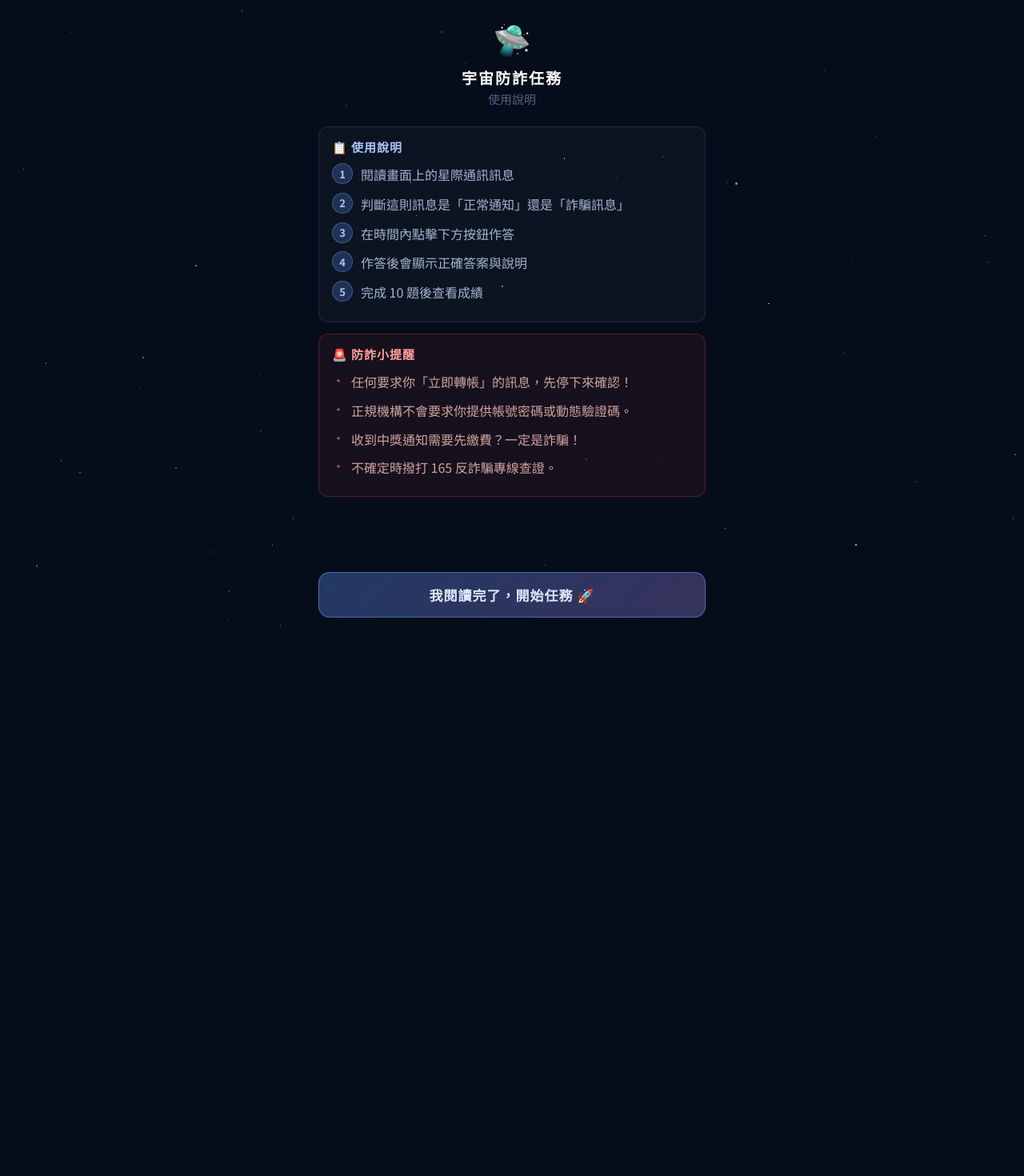
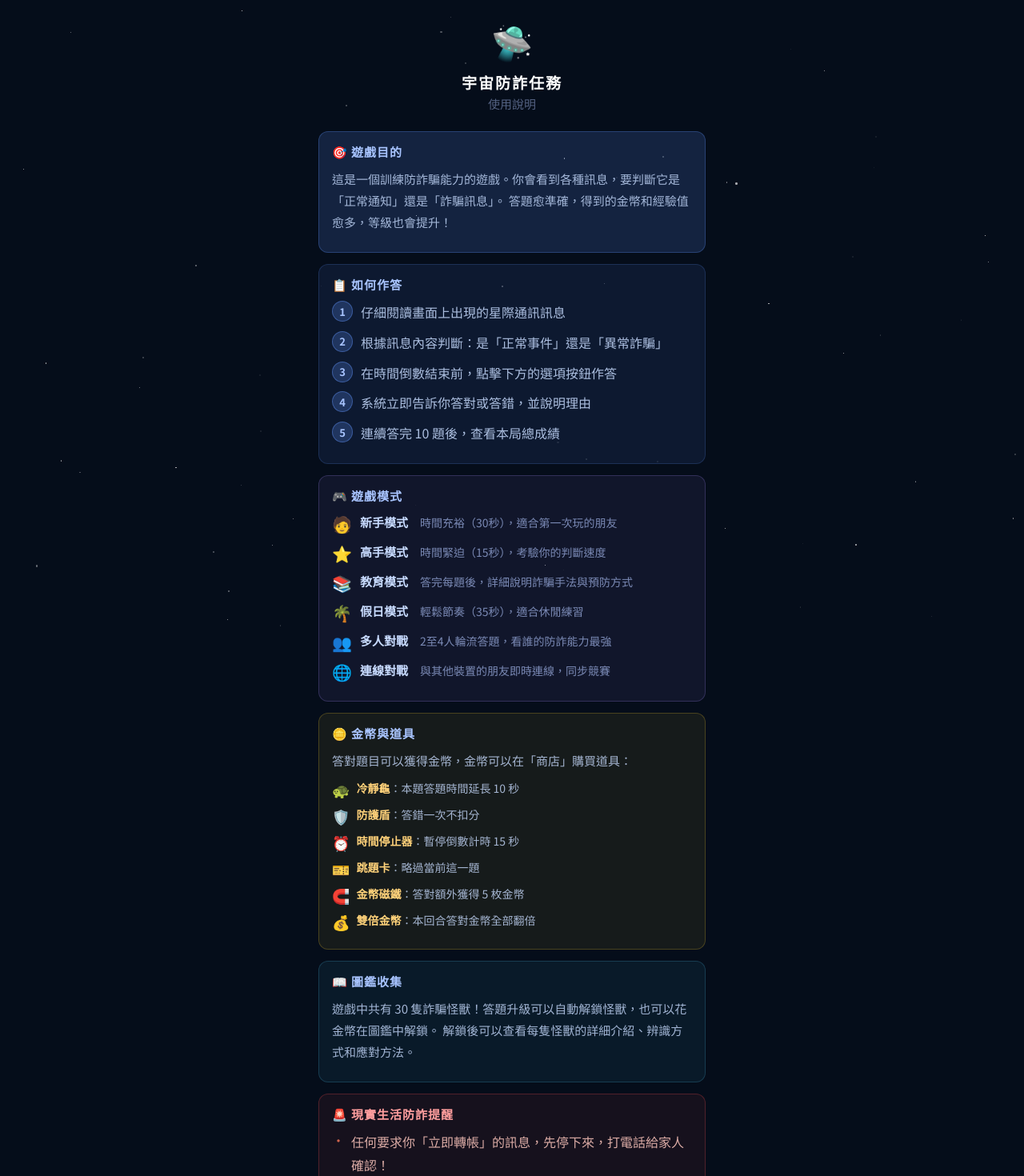
Before and after one commit to chenguangschool-max/cosmic-antiscam, a React (Vite) app in the folder cosmic-antiscam/: page / in a window 1280 px wide. Shown: the top 1470 px of the page at 80% size. Before the commit the page ends 800 px from the top, so only its background shows below. Built offline with nearby package versions, Linux system fonts and the light colour scheme; no server answers.

Commit message:
管理員控制台（開關+重置）；使用說明詳細版

```diff
--- a/cosmic-antiscam/src/App.jsx
+++ b/cosmic-antiscam/src/App.jsx
@@ -5,6 +5,7 @@ import Toast from './components/Toast'
 import Instructions from './pages/Instructions'
 import ProfileSetup from './pages/ProfileSetup'
 import WaitingRoom from './pages/WaitingRoom'
+import AdminPanel from './pages/AdminPanel'
 import MainMenu from './pages/MainMenu'
 import ModeSelect from './pages/ModeSelect'
 import Quiz from './pages/Quiz'
@@ -20,27 +21,29 @@ import OnlineBattle from './pages/OnlineBattle'
 const SERVER = 'https://cosmic-antiscam-production.up.railway.app'
 const ADMIN_SECRET = 'cosmic888'
 
-function getInitStep() {
-  if (!localStorage.getItem('cosmicReady_v8')) return 'instructions'
-  return 'ready'
-}
-
-// 管理員模式：網址帶 ?admin=cosmic888 時自動啟用
 function checkAdmin() {
   const params = new URLSearchParams(window.location.search)
   if (params.get('admin') === ADMIN_SECRET) {
     localStorage.setItem('isAdmin', '1')
-    // 清掉網址參數
     window.history.replaceState({}, '', window.location.pathname)
   }
   return localStorage.getItem('isAdmin') === '1'
 }
 
+function getStep(serverVersion) {
+  const localVersion = localStorage.getItem('cosmicVersion')
+  if (String(serverVersion) !== String(localVersion)) return 'instructions'
+  if (!localStorage.getItem('cosmicReady_v8')) return 'instructions'
+  return 'ready'
+}
+
 export default function App() {
-  const [step, setStep] = useState(getInitStep)
+  const [step, setStep] = useState('instructions')
   const [gameOpen, setGameOpen] = useState(false)
+  const [serverVersion, setServerVersion] = useState(null)
   const [isAdmin] = useState(checkAdmin)
   const [toggling, setToggling] = useState(false)
+  const [resetting, setResetting] = useState(false)
   const [page, setPage] = useState('menu')
   const [currentMode, setCurrentMode] = useState(null)
   const [quizResult, setQuizResult] = useState(null)
@@ -48,17 +51,36 @@ export default function App() {
   const [multiResults, setMultiResults] = useState([])
   const [onlineRoom, setOnlineRoom] = useState(null)
 
-  // 輪詢遊戲狀態
+  const navigate = (p) => setPage(p)
+
+  const fetchStatus = async () => {
+    try {
+      const res = await fetch(`${SERVER}/api/status`)
+      const data = await res.json()
+      setGameOpen(data.open)
+      if (data.version !== undefined) {
+        const local = localStorage.getItem('cosmicVersion')
+        if (String(data.version) !== String(local)) {
+          // 版本不同 → 清除舊存檔，重新走流程
+          localStorage.removeItem('cosmicReady_v8')
+          localStorage.removeItem('playerName')
+          localStorage.setItem('cosmicVersion', String(data.version))
+          setStep('instructions')
+          setPage('menu')
+        }
+        setServerVersion(data.version)
+        if (local === null) {
+          localStorage.setItem('cosmicVersion', String(data.version))
+        }
+      }
+    } catch {}
+  }
+
   useEffect(() => {
-    const check = async () => {
-      try {
-        const res = await fetch(`${SERVER}/api/status`)
-        const data = await res.json()
-        setGameOpen(data.open)
-      } catch {}
-    }
-    check()
-    const interval = setInterval(check, 5000)
+    fetchStatus().then(() => {
+      setStep(getStep(localStorage.getItem('cosmicVersion')))
+    })
+    const interval = setInterval(fetchStatus, 5000)
     return () => clearInterval(interval)
   }, [])
 
@@ -76,51 +98,55 @@ export default function App() {
     setToggling(false)
   }
 
-  const navigate = (p) => setPage(p)
+  const handleReset = async () => {
+    setResetting(true)
+    try {
+      const res = await fetch(`${SERVER}/api/admin/reset`, {
+        method: 'POST',
+        headers: { 'Content-Type': 'application/json' },
+        body: JSON.stringify({ secret: ADMIN_SECRET }),
+      })
+      const data = await res.json()
+      setGameOpen(data.open)
+      setServerVersion(data.version)
+    } catch {}
+    setResetting(false)
+  }
+
+  const markReady = () => {
+    localStorage.setItem('cosmicReady_v8', '1')
+    setStep('ready')
+  }
 
   return (
     <GameProvider>
       <Stars />
       <Toast />
 
-      {/* 管理員懸浮按鈕 */}
       {isAdmin && (
-        <div style={{
-          position: 'fixed', bottom: 24, right: 24, zIndex: 999,
-        }}>
-          <button onClick={handleToggle} disabled={toggling} style={{
-            padding: '14px 22px', borderRadius: 14, fontSize: 16, fontWeight: 700,
-            fontFamily: 'Noto Sans TC,sans-serif', cursor: 'pointer',
-            border: 'none', boxShadow: '0 4px 20px rgba(0,0,0,.5)',
-            background: gameOpen ? 'rgba(255,80,80,.9)' : 'rgba(50,200,120,.9)',
-            color: '#fff', transition: 'all .2s',
-          }}>
-            {toggling ? '…' : gameOpen ? '🔒 關閉遊戲' : '🔓 開啟遊戲'}
-          </button>
-        </div>
+        <AdminPanel
+          gameOpen={gameOpen}
+          onToggle={handleToggle}
+          onReset={handleReset}
+          toggling={toggling}
+          resetting={resetting}
+        />
       )}
 
       <div style={{ position: 'relative', zIndex: 1, maxWidth: 520, margin: '0 auto' }}>
 
-        {/* 第一步：使用說明 */}
         {step === 'instructions' && (
           <Instructions onDone={() => setStep('profile')} />
         )}
 
-        {/* 第二步：個人資料 */}
         {step === 'profile' && (
-          <ProfileSetup onDone={() => {
-            localStorage.setItem('cosmicReady_v8', '1')
-            setStep('ready')
-          }} />
+          <ProfileSetup onDone={markReady} />
         )}
 
-        {/* 等待畫面（遊戲未開啟且非管理員） */}
         {step === 'ready' && !gameOpen && !isAdmin && (
           <WaitingRoom />
         )}
 
-        {/* 主遊戲（遊戲已開啟，或管理員可直接進入） */}
         {step === 'ready' && (gameOpen || isAdmin) && (
           <>
             {page === 'menu'         && <MainMenu navigate={navigate} />}
--- /dev/null
+++ b/cosmic-antiscam/src/pages/AdminPanel.jsx
@@ -0,0 +1,55 @@
+export default function AdminPanel({ gameOpen, onToggle, onReset, toggling, resetting }) {
+  return (
+    <div style={{
+      position: 'fixed', bottom: 24, right: 24, zIndex: 999,
+      background: '#0c1829', border: '1px solid rgba(91,141,238,.4)',
+      borderRadius: 16, padding: 18, minWidth: 200,
+      boxShadow: '0 8px 32px rgba(0,0,0,.6)',
+    }}>
+      <div style={{ fontSize: 13, color: 'rgba(140,180,255,.6)', fontWeight: 700, letterSpacing: 1, marginBottom: 14 }}>
+        ⚙️ 管理員控制台
+      </div>
+
+      {/* 狀態燈 */}
+      <div style={{
+        display: 'flex', alignItems: 'center', gap: 8, marginBottom: 14,
+        padding: '8px 12px', borderRadius: 8,
+        background: gameOpen ? 'rgba(50,200,120,.1)' : 'rgba(255,80,80,.1)',
+        border: `1px solid ${gameOpen ? 'rgba(50,200,120,.3)' : 'rgba(255,80,80,.3)'}`,
+      }}>
+        <div style={{
+          width: 10, height: 10, borderRadius: '50%',
+          background: gameOpen ? '#34d399' : '#ff6b6b',
+          boxShadow: `0 0 8px ${gameOpen ? '#34d399' : '#ff6b6b'}`,
+        }} />
+        <span style={{ fontSize: 14, color: gameOpen ? '#7ee8c5' : '#ffaaaa', fontWeight: 600 }}>
+          {gameOpen ? '遊戲進行中' : '遊戲已關閉'}
+        </span>
+      </div>
+
+      {/* 開關按鈕 */}
+      <button onClick={onToggle} disabled={toggling} style={{
+        width: '100%', padding: '11px 0', borderRadius: 10, marginBottom: 8,
+        background: gameOpen ? 'rgba(255,80,80,.2)' : 'rgba(50,200,120,.2)',
+        border: `1px solid ${gameOpen ? 'rgba(255,80,80,.5)' : 'rgba(50,200,120,.5)'}`,
+        color: gameOpen ? '#ffaaaa' : '#7ee8c5',
+        fontSize: 14, fontWeight: 700, cursor: toggling ? 'wait' : 'pointer',
+        fontFamily: 'Noto Sans TC,sans-serif',
+      }}>
+        {toggling ? '…' : gameOpen ? '🔒 關閉遊戲' : '🔓 開啟遊戲'}
+      </button>
+
+      {/* 重置按鈕 */}
+      <button onClick={() => {
+        if (window.confirm('確定重置？所有人將重新看使用說明、設定暱稱、金幣歸零。')) onReset()
+      }} disabled={resetting} style={{
+        width: '100%', padding: '11px 0', borderRadius: 10,
+        background: 'rgba(255,180,50,.1)', border: '1px solid rgba(255,180,50,.3)',
+        color: '#ffd27a', fontSize: 14, fontWeight: 700,
+        cursor: resetting ? 'wait' : 'pointer', fontFamily: 'Noto Sans TC,sans-serif',
+      }}>
+        {resetting ? '重置中…' : '🔄 重置所有人'}
+      </button>
+    </div>
+  )
+}
--- a/cosmic-antiscam/src/pages/Instructions.jsx
+++ b/cosmic-antiscam/src/pages/Instructions.jsx
@@ -2,74 +2,154 @@ export default function Instructions({ onDone, isRevisit }) {
   return (
     <div style={{ padding:'20px 18px 0', position:'relative', zIndex:2, minHeight:'100vh', display:'flex', flexDirection:'column' }}>
 
-      {/* 標題 */}
       <div style={{ textAlign:'center', marginBottom:24 }}>
-        <div style={{ fontSize:38, marginBottom:8 }}>🛸</div>
+        <div style={{ fontSize:42, marginBottom:8 }}>🛸</div>
         <div style={{ fontFamily:'Orbitron,monospace', fontSize:19, fontWeight:900, color:'#fff', letterSpacing:2 }}>
           宇宙防詐任務
         </div>
         <div style={{ fontSize:15, color:'rgba(180,200,255,.45)', marginTop:3 }}>使用說明</div>
       </div>
 
-      {/* 內容 */}
       <div style={{ flex:1, overflowY:'auto', paddingBottom:16 }}>
 
-        {/* 使用說明 */}
-        <div style={{ marginBottom:14, padding:'14px 16px', borderRadius:12, background:'rgba(255,255,255,.03)', border:'1px solid rgba(91,141,238,.18)' }}>
-          <div style={{ fontSize:15, fontWeight:700, color:'#a8c4ff', letterSpacing:1, marginBottom:10 }}>📋 使用說明</div>
-          <Step n="1" text="閱讀畫面上的星際通訊訊息" />
-          <Step n="2" text="判斷這則訊息是「正常通知」還是「詐騙訊息」" />
-          <Step n="3" text="在時間內點擊下方按鈕作答" />
-          <Step n="4" text="作答後會顯示正確答案與說明" />
-          <Step n="5" text="完成 10 題後查看成績" />
-        </div>
+        {/* 遊戲目的 */}
+        <Section color='rgba(91,141,238,.18)' border='rgba(91,141,238,.3)'>
+          <SectionTitle>🎯 遊戲目的</SectionTitle>
+          <p style={bodyText}>
+            這是一個訓練防詐騙能力的遊戲。你會看到各種訊息，要判斷它是「正常通知」還是「詐騙訊息」。
+            答題愈準確，得到的金幣和經驗值愈多，等級也會提升！
+          </p>
+        </Section>
 
-        {/* 防詐小提醒 */}
-        <div style={{ padding:'14px 16px', borderRadius:12, background:'rgba(255,80,80,.07)', border:'1px solid rgba(255,80,80,.25)' }}>
-          <div style={{ fontSize:15, fontWeight:700, color:'#ff9e9e', letterSpacing:1, marginBottom:10 }}>🚨 防詐小提醒</div>
-          <Remind text="任何要求你「立即轉帳」的訊息，先停下來確認！" />
-          <Remind text="正規機構不會要求你提供帳號密碼或動態驗證碼。" />
-          <Remind text="收到中獎通知需要先繳費？一定是詐騙！" />
-          <Remind text="不確定時撥打 165 反詐騙專線查證。" />
-        </div>
+        {/* 如何作答 */}
+        <Section color='rgba(91,141,238,.1)' border='rgba(91,141,238,.2)'>
+          <SectionTitle>📋 如何作答</SectionTitle>
+          <Step n="1" text="仔細閱讀畫面上出現的星際通訊訊息" />
+          <Step n="2" text="根據訊息內容判斷：是「正常事件」還是「異常詐騙」" />
+          <Step n="3" text="在時間倒數結束前，點擊下方的選項按鈕作答" />
+          <Step n="4" text="系統立即告訴你答對或答錯，並說明理由" />
+          <Step n="5" text="連續答完 10 題後，查看本局總成績" />
+        </Section>
+
+        {/* 遊戲模式 */}
+        <Section color='rgba(167,139,250,.08)' border='rgba(167,139,250,.22)'>
+          <SectionTitle>🎮 遊戲模式</SectionTitle>
+          <ModeRow emoji='🧑' name='新手模式' desc='時間充裕（30秒），適合第一次玩的朋友' />
+          <ModeRow emoji='⭐' name='高手模式' desc='時間緊迫（15秒），考驗你的判斷速度' />
+          <ModeRow emoji='📚' name='教育模式' desc='答完每題後，詳細說明詐騙手法與預防方式' />
+          <ModeRow emoji='🌴' name='假日模式' desc='輕鬆節奏（35秒），適合休閒練習' />
+          <ModeRow emoji='👥' name='多人對戰' desc='2至4人輪流答題，看誰的防詐能力最強' />
+          <ModeRow emoji='🌐' name='連線對戰' desc='與其他裝置的朋友即時連線，同步競賽' />
+        </Section>
+
+        {/* 金幣與道具 */}
+        <Section color='rgba(255,210,50,.07)' border='rgba(255,210,50,.22)'>
+          <SectionTitle>🪙 金幣與道具</SectionTitle>
+          <p style={bodyText}>答對題目可以獲得金幣，金幣可以在「商店」購買道具：</p>
+          <Item emoji='🐢' name='冷靜龜' desc='本題答題時間延長 10 秒' />
+          <Item emoji='🛡️' name='防護盾' desc='答錯一次不扣分' />
+          <Item emoji='⏰' name='時間停止器' desc='暫停倒數計時 15 秒' />
+          <Item emoji='🎫' name='跳題卡' desc='略過當前這一題' />
+          <Item emoji='🧲' name='金幣磁鐵' desc='答對額外獲得 5 枚金幣' />
+          <Item emoji='💰' name='雙倍金幣' desc='本回合答對金幣全部翻倍' />
+        </Section>
+
+        {/* 圖鑑 */}
+        <Section color='rgba(80,200,240,.07)' border='rgba(80,200,240,.2)'>
+          <SectionTitle>📖 圖鑑收集</SectionTitle>
+          <p style={bodyText}>
+            遊戲中共有 30 隻詐騙怪獸！答題升級可以自動解鎖怪獸，也可以花金幣在圖鑑中解鎖。
+            解鎖後可以查看每隻怪獸的詳細介紹、辨識方式和應對方法。
+          </p>
+        </Section>
+
+        {/* 防詐提醒 */}
+        <Section color='rgba(255,80,80,.07)' border='rgba(255,80,80,.25)'>
+          <SectionTitle color='#ff9e9e'>🚨 現實生活防詐提醒</SectionTitle>
+          <Remind text="任何要求你「立即轉帳」的訊息，先停下來，打電話給家人確認！" />
+          <Remind text="正規銀行、政府機關、醫院，絕對不會用電話或簡訊要求你提供帳號密碼。" />
+          <Remind text="收到中獎通知卻要先繳費？這 100% 是詐騙，直接忽略！" />
+          <Remind text="孫子、親友突然換號碼緊急借錢？先用舊號碼打回去確認本人。" />
+          <Remind text="不確定真假時，撥打 165 反詐騙專線查證，24 小時都有人接聽。" />
+        </Section>
 
       </div>
 
-      {/* 確認按鈕 */}
       <div style={{ padding:'16px 0 28px' }}>
         <button onClick={onDone} style={{
-          width:'100%', padding:15, borderRadius:14,
+          width:'100%', padding:16, borderRadius:14,
           background:'linear-gradient(135deg,rgba(91,141,238,.35),rgba(167,139,250,.3))',
           border:'1px solid rgba(91,141,238,.6)',
           color:'#e0eaff', fontSize:17, fontWeight:700,
           cursor:'pointer', fontFamily:'Noto Sans TC,sans-serif', letterSpacing:1,
         }}>
-          {isRevisit ? '← 返回主選單' : '我閱讀完了，開始任務 🚀'}
+          {isRevisit ? '← 返回主選單' : '我閱讀完了，下一步 →'}
         </button>
       </div>
     </div>
   )
 }
 
+function Section({ children, color, border }) {
+  return (
+    <div style={{ marginBottom:14, padding:'14px 16px', borderRadius:12, background:color, border:`1px solid ${border}` }}>
+      {children}
+    </div>
+  )
+}
+
+function SectionTitle({ children, color }) {
+  return (
+    <div style={{ fontSize:15, fontWeight:700, color: color || '#a8c4ff', letterSpacing:1, marginBottom:10 }}>
+      {children}
+    </div>
+  )
+}
+
 function Step({ n, text }) {
   return (
-    <div style={{ display:'flex', gap:10, alignItems:'flex-start', marginBottom:8 }}>
+    <div style={{ display:'flex', gap:10, alignItems:'flex-start', marginBottom:9 }}>
       <div style={{
         width:26, height:26, borderRadius:'50%', flexShrink:0,
         background:'rgba(91,141,238,.25)', border:'1px solid rgba(91,141,238,.45)',
         display:'flex', alignItems:'center', justifyContent:'center',
         fontSize:13, fontWeight:700, color:'#a8c4ff',
       }}>{n}</div>
-      <div style={{ fontSize:16, color:'rgba(200,220,255,.8)', lineHeight:1.8 }}>{text}</div>
+      <div style={{ fontSize:16, color:'rgba(200,220,255,.85)', lineHeight:1.8 }}>{text}</div>
+    </div>
+  )
+}
+
+function ModeRow({ emoji, name, desc }) {
+  return (
+    <div style={{ display:'flex', gap:10, alignItems:'flex-start', marginBottom:8 }}>
+      <span style={{ fontSize:20, flexShrink:0 }}>{emoji}</span>
+      <div>
+        <span style={{ fontSize:15, fontWeight:700, color:'#c8dbff' }}>{name}　</span>
+        <span style={{ fontSize:14, color:'rgba(180,200,255,.65)' }}>{desc}</span>
+      </div>
+    </div>
+  )
+}
+
+function Item({ emoji, name, desc }) {
+  return (
+    <div style={{ display:'flex', gap:8, alignItems:'flex-start', marginBottom:7 }}>
+      <span style={{ fontSize:18, flexShrink:0 }}>{emoji}</span>
+      <div style={{ fontSize:14, color:'rgba(200,220,255,.8)', lineHeight:1.7 }}>
+        <strong style={{ color:'#ffd27a' }}>{name}</strong>：{desc}
+      </div>
     </div>
   )
 }
 
 function Remind({ text }) {
   return (
-    <div style={{ display:'flex', gap:8, alignItems:'flex-start', marginBottom:7 }}>
-      <span style={{ color:'rgba(255,120,90,.7)', flexShrink:0, fontSize:16 }}>•</span>
-      <div style={{ fontSize:16, color:'rgba(255,200,190,.8)', lineHeight:1.8 }}>{text}</div>
+    <div style={{ display:'flex', gap:8, alignItems:'flex-start', marginBottom:8 }}>
+      <span style={{ color:'rgba(255,120,90,.8)', flexShrink:0, fontSize:16 }}>•</span>
+      <div style={{ fontSize:16, color:'rgba(255,200,190,.85)', lineHeight:1.8 }}>{text}</div>
     </div>
   )
 }
+
+const bodyText = { fontSize:15, color:'rgba(200,220,255,.8)', lineHeight:1.8, marginBottom:10 }
```
Also changed, not shown: 1 other file (tests, documents, lock files or other folders).
